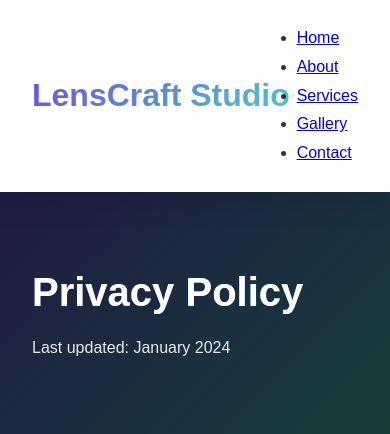
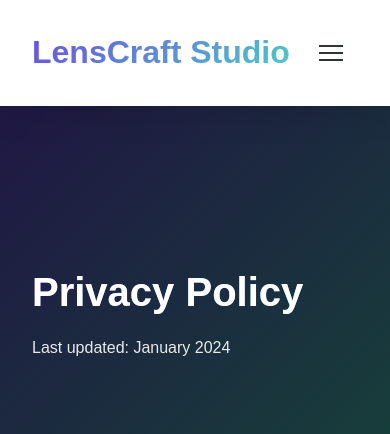
Before and after one commit to Excalibur0888/LensCraft, a PHP site: page /privacy-policy.html in a window 390 px wide. Shown: the top 434 px of the page. Run offline with PHP 8.4, Linux system fonts and the light colour scheme.

Commit message:
Refactor navigation menu for mobile responsiveness: replaced burger menu with a mobile button, updated CSS styles for improved layout and transitions, and removed unnecessary overlay divs.

```diff
--- a/privacy-policy.html
+++ b/privacy-policy.html
@@ -47,13 +47,13 @@
     <header>
         <section class="header-container">
             <a href="index.html" class="logo">LensCraft Studio</a>
-            <button class="burger-menu">
-                <span></span>
-                <span></span>
-                <span></span>
-            </button>
-            <nav class="nav-menu">
-                <ul>
+            <nav class="main-nav">
+                <button class="mobile-menu-btn" aria-label="Toggle menu">
+                    <span></span>
+                    <span></span>
+                    <span></span>
+                </button>
+                <ul class="nav-list">
                     <li><a href="index.html">Home</a></li>
                     <li><a href="about.html">About</a></li>
                     <li><a href="services.html">Services</a></li>
@@ -61,7 +61,6 @@
                     <li><a href="contact.html">Contact</a></li>
                 </ul>
             </nav>
-            <div class="menu-overlay"></div>
         </section>
     </header>
 
```
Also changed, not shown: terms-conditions.html (+7 -8 lines), css/main.css (indentation only).
